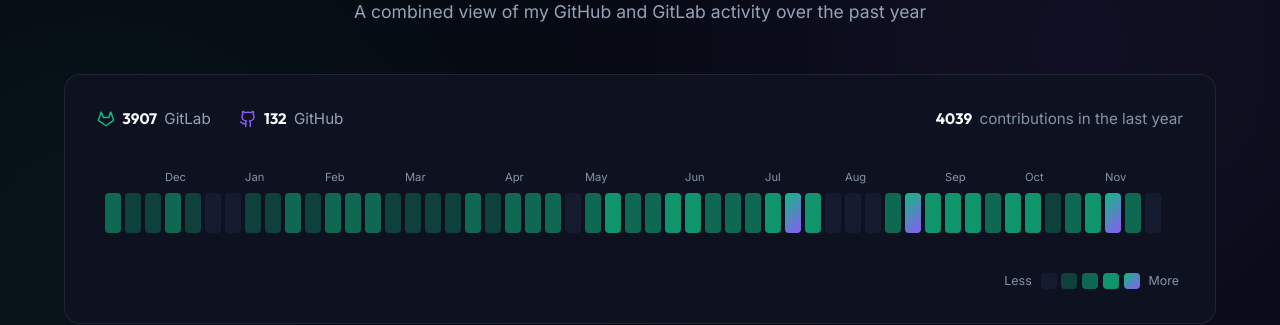
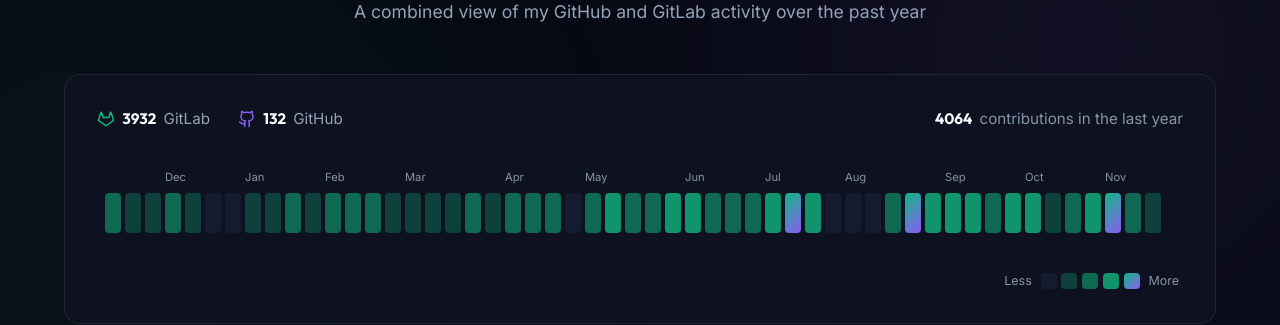
Before and after one commit to NickBourque/NickBourque.github.io, a Jekyll site: the page built from index.html, in a window 1280 px wide and 900 px high, scrolled down 2054 px. Shown: the part 151-476 px from the top of the window. Built offline with Jekyll 4.4.1, drawn with Linux system fonts in a browser that asks for light colours; nearby versions of some CDN libraries.

Commit message:
chore: refresh contributions data

```diff
--- a/_data/contributions.json
+++ b/_data/contributions.json
@@ -1,9 +1,9 @@
 {
-  "generated": "2026-11-15",
+  "generated": "2026-11-16",
   "totals": {
     "github": 132,
-    "gitlab": 3907,
-    "combined": 4039
+    "gitlab": 3932,
+    "combined": 4064
   },
   "max": 214,
   "weeks": [
@@ -427,9 +427,9 @@
       "weekStart": "2026-11-15",
       "monthLabel": "",
       "gh": 0,
-      "gl": 0,
-      "total": 0,
-      "level": 0
+      "gl": 25,
+      "total": 25,
+      "level": 1
     }
   ]
 }
```
